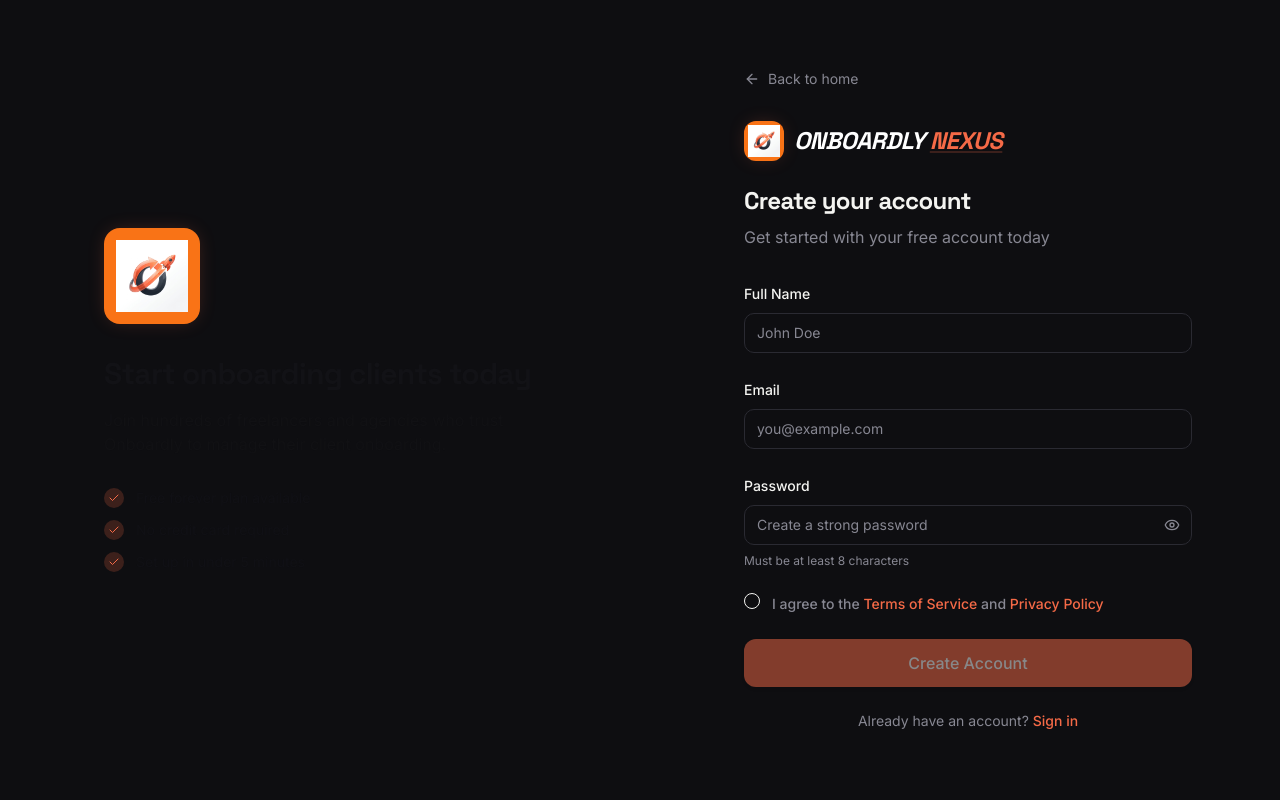
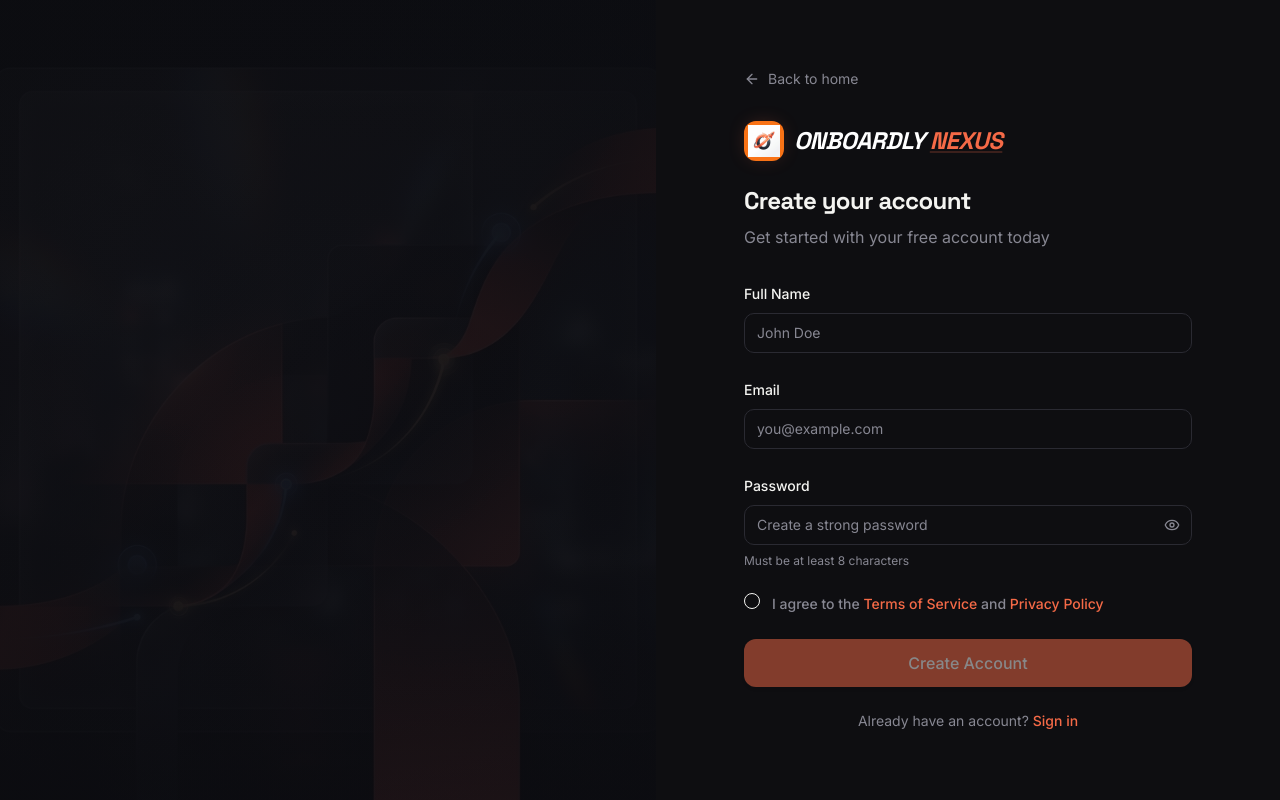
Before and after one commit to 00xf5/onboardly, a React (Vite) app: page /signup in a window 1280 px wide. Built offline with nearby package versions, Linux system fonts and the light colour scheme; the HTML template or start-up script is replaced by a standard one.

Commit message:
feat: restore and enhance auth page decorative visuals

```diff
--- a/src/index.css
+++ b/src/index.css
@@ -202,7 +202,24 @@
     animation-delay: 0.4s;
   }
 
-  /* Compact Mobile Utilities */
+    .hero-gradient {
+        background: linear-gradient(135deg, rgba(11, 12, 16, 0.95) 0%, rgba(12, 13, 18, 0.9) 100%),
+                    url('/auth_pattern.png');
+        background-size: cover;
+        background-position: center;
+        position: relative;
+        overflow: hidden;
+    }
+
+    .hero-gradient::after {
+        content: '';
+        position: absolute;
+        inset: 0;
+        background: radial-gradient(circle at center, transparent 0%, rgba(11, 12, 16, 0.4) 100%);
+        pointer-events: none;
+    }
+
+    /* Compact Mobile Utilities */
   @media (max-width: 640px) {
     .mobile-compact-padding {
       @apply p-4;
--- a/src/pages/Login.tsx
+++ b/src/pages/Login.tsx
@@ -161,17 +161,25 @@ const Login = () => {
       </div>
 
       {/* Right side - Decorative */}
-      <div className="hidden lg:flex flex-1 hero-gradient items-center justify-center p-12">
-        <div className="max-w-md text-center">
-          <div className="w-24 h-24 rounded-2xl bg-orange-500 p-3 shadow-glow flex items-center justify-center mx-auto mb-8">
-            <img src="/assets/brand/logo.png" alt="Onboardly" className="w-full h-full object-contain" />
+      <div className="hidden lg:flex flex-1 hero-gradient items-center justify-center p-12 relative">
+        <div className="absolute inset-0 bg-accent/5 mix-blend-overlay" />
+        <div className="max-w-md text-center relative z-10">
+          <div className="bg-white/5 backdrop-blur-xl border border-white/10 p-10 rounded-[2.5rem] shadow-2xl animate-in fade-in zoom-in duration-1000">
+            <div className="w-20 h-20 rounded-2xl bg-accent p-4 shadow-glow flex items-center justify-center mx-auto mb-8 rotate-3 transition-transform hover:rotate-0 duration-500">
+              <img src="/assets/brand/logo.png" alt="Onboardly" className="w-full h-full object-contain" />
+            </div>
+            <h2 className="text-3xl font-black text-white mb-4 tracking-tight uppercase italic">
+              Streamline your <span className="text-accent underline decoration-accent/30">onboarding</span>
+            </h2>
+            <p className="text-white/40 text-xs font-black uppercase tracking-[0.2em] leading-relaxed">
+              Automate client onboarding, track progress, and deliver a professional experience every time.
+            </p>
+            <div className="mt-8 flex items-center justify-center gap-4 opacity-30">
+              <div className="h-px w-12 bg-white" />
+              <span className="text-[10px] font-black uppercase tracking-widest text-white">Nexus Phase 1</span>
+              <div className="h-px w-12 bg-white" />
+            </div>
           </div>
-          <h2 className="text-3xl font-bold text-primary-foreground mb-4">
-            Streamline your onboarding
-          </h2>
-          <p className="text-primary-foreground/70">
-            Automate client onboarding, track progress, and deliver a professional experience every time.
-          </p>
         </div>
       </div>
     </div>
--- a/src/pages/Signup.tsx
+++ b/src/pages/Signup.tsx
@@ -62,27 +62,30 @@ const Signup = () => {
   return (
     <div className="min-h-[var(--viewport-height)] bg-background flex">
       {/* Left side - Decorative */}
-      <div className="hidden lg:flex flex-1 hero-gradient items-center justify-center p-12">
-        <div className="max-w-md">
-          <div className="w-24 h-24 rounded-2xl bg-orange-500 p-3 shadow-glow flex items-center justify-center mb-8">
+      <div className="hidden lg:flex flex-1 hero-gradient items-center justify-center p-12 relative">
+        <div className="absolute inset-0 bg-accent/5 mix-blend-overlay" />
+        <div className="max-w-md relative z-10">
+          <div className="bg-white/5 backdrop-blur-xl border border-white/10 p-10 rounded-[2.5rem] shadow-2xl animate-in fade-in slide-in-from-left duration-1000">
+            <div className="w-20 h-20 rounded-2xl bg-accent p-4 shadow-glow flex items-center justify-center mb-8 rotate-3 transition-transform hover:rotate-0 duration-500">
               <img src="/assets/brand/logo.png" alt="Onboardly" className="w-full h-full object-contain" />
             </div>
-          <h2 className="text-3xl font-bold text-primary-foreground mb-4">
-            Start onboarding clients today
+            <h2 className="text-3xl font-black text-white mb-4 tracking-tight uppercase italic">
+              Start onboarding <span className="text-accent underline decoration-accent/30">partners</span> today
             </h2>
-          <p className="text-primary-foreground/70 mb-8">
-            Join hundreds of freelancers and agencies who trust Onboardly to manage their client onboarding.
+            <p className="text-white/40 text-xs font-black uppercase tracking-[0.2em] mb-8 leading-relaxed">
+              Join hundreds of high-velocity teams who trust Onboardly to manage their client activation sequence.
             </p>
-          <ul className="space-y-3">
+            <ul className="space-y-4">
               {benefits.map((benefit, index) => (
-              <li key={index} className="flex items-center gap-3 text-primary-foreground/80">
-                <div className="w-5 h-5 rounded-full bg-accent/20 flex items-center justify-center">
-                  <Check className="w-3 h-3 text-accent" />
+                <li key={index} className="flex items-center gap-4 text-white/80 group">
+                  <div className="w-6 h-6 rounded-lg bg-accent/20 border border-accent/20 flex items-center justify-center transition-colors group-hover:bg-accent group-hover:text-white">
+                    <Check className="w-3.5 h-3.5" />
                   </div>
-                <span className="text-sm">{benefit}</span>
+                  <span className="text-[10px] font-black uppercase tracking-widest">{benefit}</span>
                 </li>
               ))}
             </ul>
+          </div>
         </div>
       </div>
 
```
Also changed, not shown: public/auth_pattern.png (added). Lines whose indentation alone changed are shown as unchanged.
